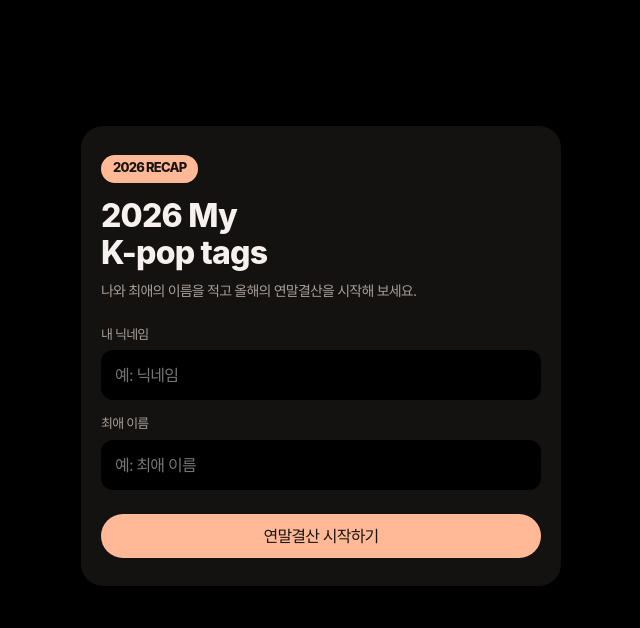
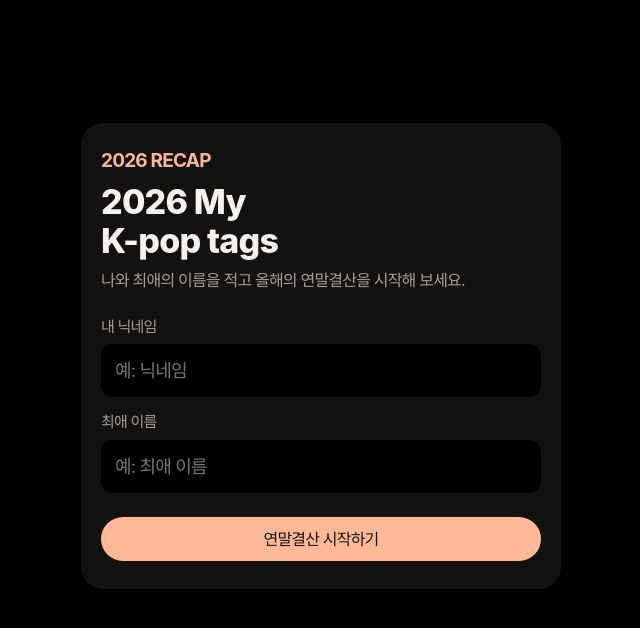
Before and after one commit to suminnnnnn/kit_2026, a plain HTML site: page index.html in a window 1280 px wide. Shown: the whole page, without its empty margins (319-959 px from the left). Drawn offline with nearby package versions, Linux system fonts and the light colour scheme; a web font is replaced by a local one.

Commit message:
Kitmag_2026_Recap

```diff
--- a/index.html
+++ b/index.html
@@ -14,15 +14,15 @@ input,textarea,button{letter-spacing:inherit;word-break:keep-all;overflow-wrap:b
 #stage{width:100%;overflow:hidden;display:flex;justify-content:center}
 .wrap{width:520px;flex:none;padding:16px;transform-origin:top left}
 #intro{min-height:85vh;display:flex;flex-direction:column;justify-content:center;padding:20px 4px}
-.intro-box{background:var(--card);border:none;border-radius:22px;padding:28px 20px}
-.intro-badge{display:inline-block;background:var(--ac);color:var(--on);font-weight:800;font-size:13px;padding:3px 12px 5px;border-radius:99px;margin-bottom:15px}
-.intro-title{font-weight:800;font-size:32px;line-height:1.15;margin:0 0 8px}
-.intro-sub{color:var(--sub);font-size:14px;margin:0 0 24px}
+.intro-box{background:var(--card);border:none;border-radius:22px;padding:24px 20px 28px}
+.intro-badge{display:inline-block;background:none;color:var(--ac);font-weight:700;font-size:19px;padding:0;margin-bottom:6px}
+.intro-title{font-weight:800;font-size:34px;line-height:1.15;margin:0 0 8px}
+.intro-sub{color:var(--sub);font-size:16px;margin:0 0 24px}
 .fld{margin-bottom:14px}
-.fld label{display:block;font-size:13px;color:var(--sub);margin-bottom:6px}
-.fld input{width:100%;border:none;background:var(--bg);color:var(--ink);border-radius:12px;padding:13px 14px;font:inherit;font-size:16px}
+.fld label{display:block;font-size:15px;color:var(--sub);margin-bottom:6px}
+.fld input{width:100%;border:none;background:var(--bg);color:var(--ink);border-radius:12px;padding:13px 14px;font:inherit;font-size:18px}
 .fld input:focus{outline:none}
-.start-btn{width:100%;margin-top:10px;padding:15px;font-weight:900;font-size:16px}
+.start-btn{width:100%;margin-top:10px;padding:15px;font-weight:900;font-size:18px}
 #cap{background:var(--bg);padding:8px 4px 20px}
 .hero{padding:28px 18px 22px;border-radius:22px;background:var(--ac);color:var(--on);margin-bottom:18px;position:relative;--fs:128px;min-height:calc(var(--fs) + 50px);display:flex;align-items:center}
 .tv{flex:1;min-width:0;font-weight:800;font-size:36px;line-height:1.12;padding-right:calc(var(--fs) + 10px);margin-top:0;transform:translate(0,-5px);word-break:keep-all;overflow-wrap:break-word}
```
